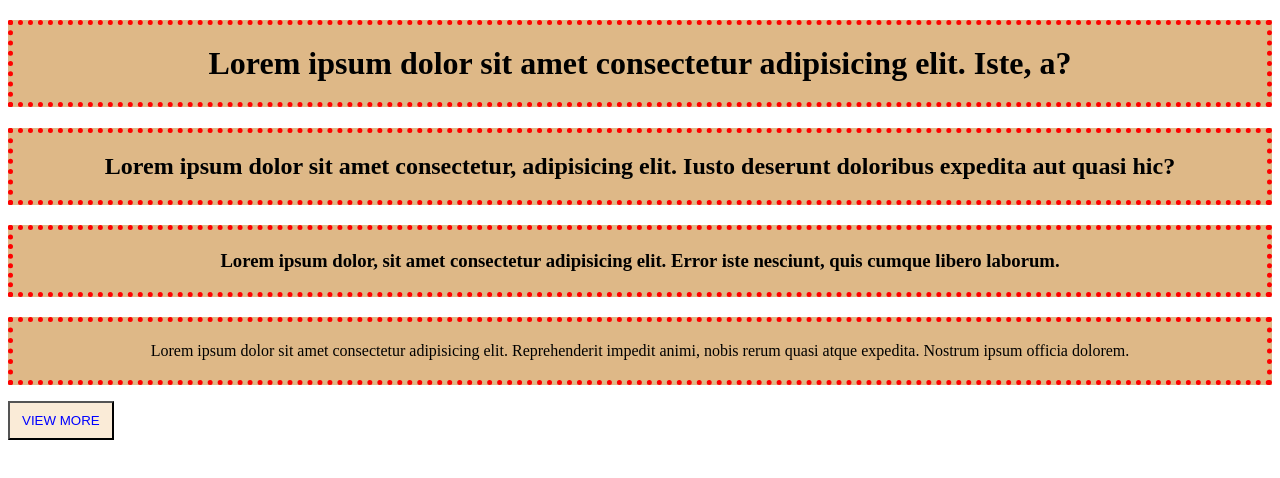
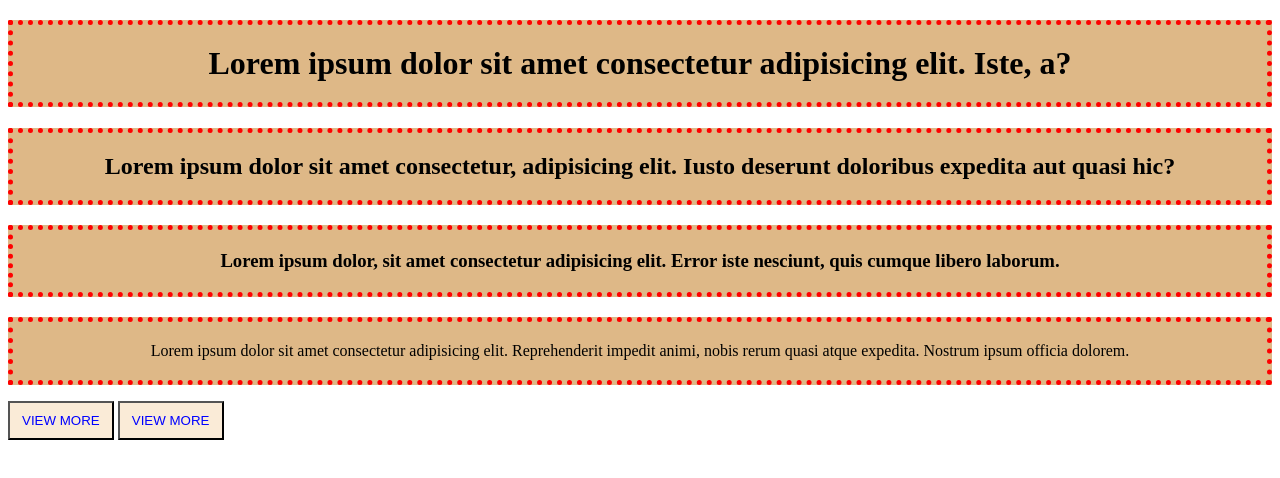
Before and after one commit to AbdulMotalebOvi/my-third-repo, a plain HTML site: page index.html in a window 1280 px wide. Drawn offline with Linux system fonts and the light colour scheme.

Commit message:
add more button

```diff
--- a/index.html
+++ b/index.html
@@ -14,5 +14,6 @@
     <h3>Lorem ipsum dolor, sit amet consectetur adipisicing elit. Error iste nesciunt, quis cumque libero laborum.</h3>
     <p>Lorem ipsum dolor sit amet consectetur adipisicing elit. Reprehenderit impedit animi, nobis rerum quasi atque expedita. Nostrum ipsum officia dolorem.</p>
     <button class="btn">view more</button>
+    <button class="btn">view more</button>
 </body>
 </html>
```
